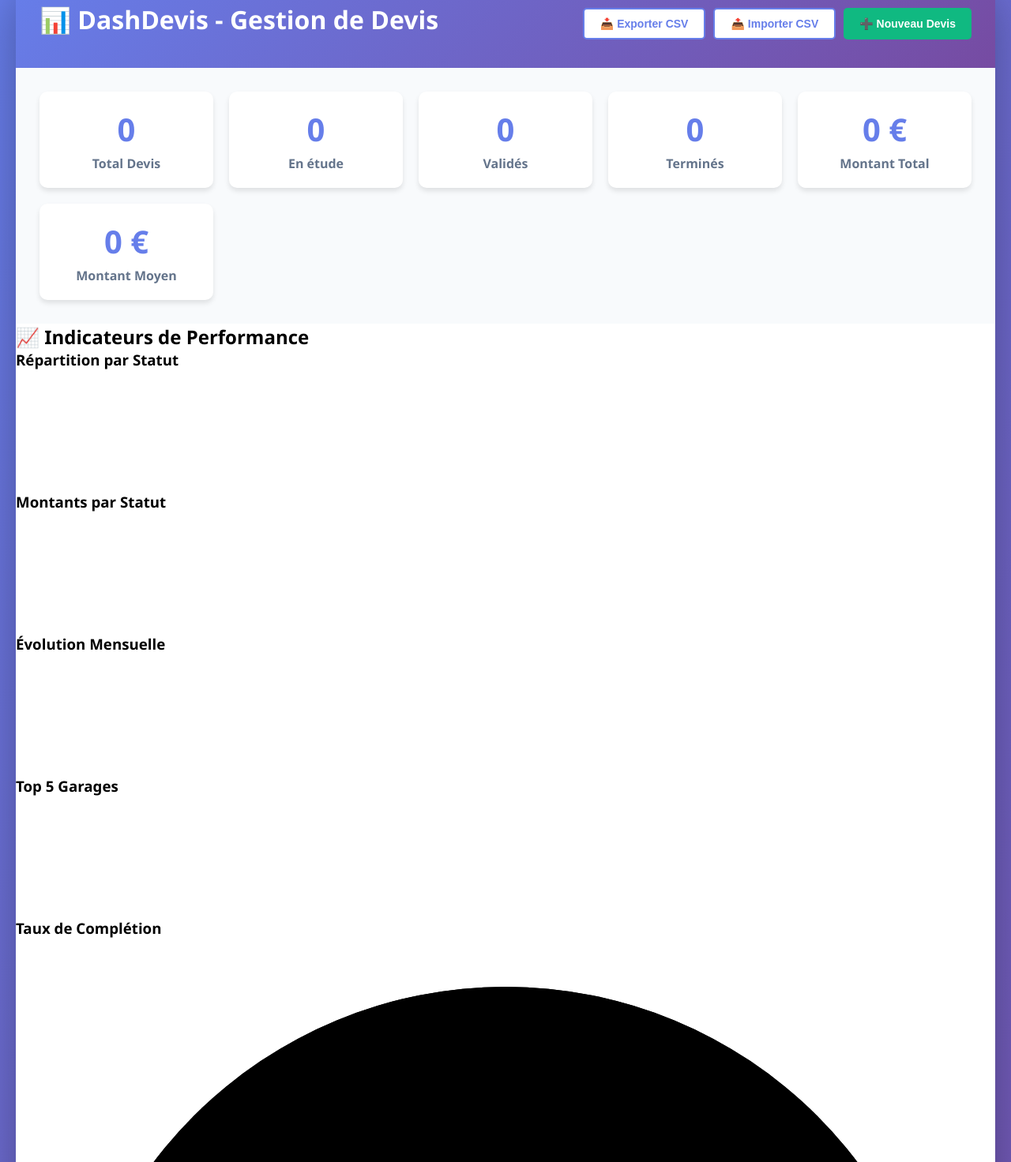
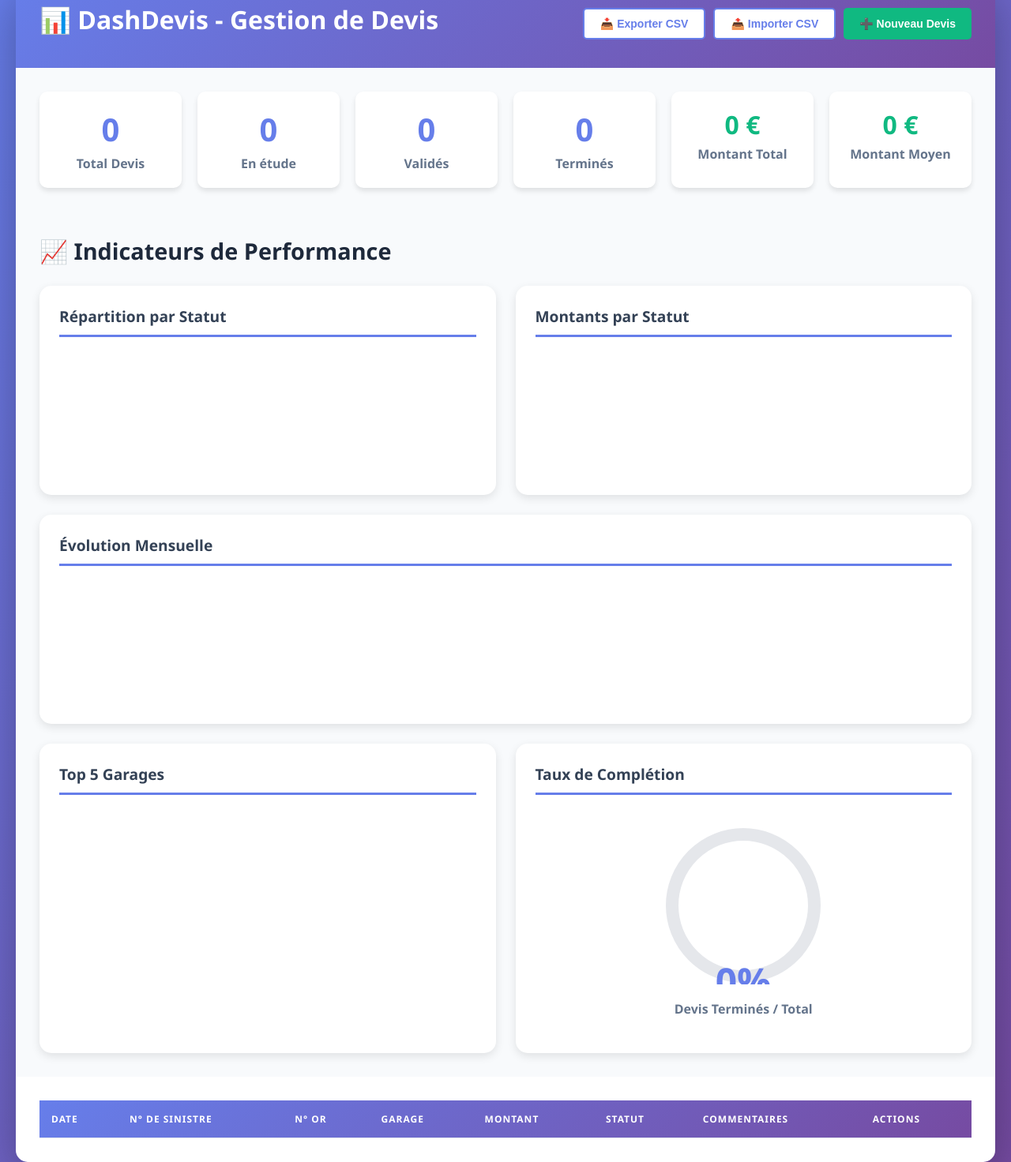
Before and after one commit to 0x7b4/DashDevis, a website: page public/index.html in a window 1280 px wide. Shown: the part 47-1519 px from the top of the page at 79% size. Drawn offline with nearby package versions, Linux system fonts and the light colour scheme; no server answers.

Commit message:
🎨 Add styles for KPI charts and responsive grid layout

```diff
--- a/public/styles.css
+++ b/public/styles.css
@@ -93,7 +93,7 @@ header h1 {
 
 .stats {
     display: grid;
-    grid-template-columns: repeat(auto-fit, minmax(200px, 1fr));
+    grid-template-columns: repeat(auto-fit, minmax(180px, 1fr));
     gap: 20px;
     padding: 30px;
     background: #f8fafc;
@@ -121,6 +121,104 @@ header h1 {
 .stat-card p {
     color: #64748b;
     font-weight: 600;
+}
+
+.stat-card-large h3 {
+    font-size: 2em;
+    color: #10b981;
+}
+
+/* Section KPI */
+.kpi-section {
+    padding: 30px;
+    background: #f8fafc;
+}
+
+.kpi-section h2 {
+    color: #1e293b;
+    margin-bottom: 25px;
+    font-size: 1.8em;
+}
+
+.charts-grid {
+    display: grid;
+    grid-template-columns: repeat(auto-fit, minmax(400px, 1fr));
+    gap: 25px;
+}
+
+.chart-card {
+    background: white;
+    padding: 25px;
+    border-radius: 15px;
+    box-shadow: 0 4px 12px rgba(0, 0, 0, 0.1);
+    transition: transform 0.3s;
+}
+
+.chart-card:hover {
+    transform: translateY(-3px);
+    box-shadow: 0 8px 20px rgba(0, 0, 0, 0.15);
+}
+
+.chart-card h3 {
+    color: #334155;
+    margin-bottom: 20px;
+    font-size: 1.2em;
+    border-bottom: 3px solid #667eea;
+    padding-bottom: 10px;
+}
+
+.chart-card-wide {
+    grid-column: span 2;
+}
+
+/* Progress Circle */
+.progress-container {
+    display: flex;
+    flex-direction: column;
+    align-items: center;
+    justify-content: center;
+    padding: 20px;
+}
+
+.progress-circle {
+    width: 200px;
+    height: 200px;
+    margin-bottom: 20px;
+}
+
+.progress-circle svg {
+    width: 100%;
+    height: 100%;
+    transform: rotate(-90deg);
+}
+
+.progress-bg {
+    fill: none;
+    stroke: #e5e7eb;
+    stroke-width: 8;
+}
+
+.progress-bar {
+    fill: none;
+    stroke: #10b981;
+    stroke-width: 8;
+    stroke-linecap: round;
+    stroke-dasharray: 283;
+    stroke-dashoffset: 283;
+    transition: stroke-dashoffset 1s ease;
+}
+
+.progress-text {
+    transform: rotate(90deg) translate(0px, -50px);
+    font-size: 24px;
+    font-weight: bold;
+    fill: #667eea;
+}
+
+.progress-label {
+    color: #64748b;
+    font-weight: 600;
+    text-align: center;
 }
 
 .table-container {
@@ -286,6 +384,14 @@ tbody tr:hover {
         margin-top: 15px;
     }
 
+    .charts-grid {
+        grid-template-columns: 1fr;
+    }
+
+    .chart-card-wide {
+        grid-column: span 1;
+    }
+
     table {
         font-size: 12px;
     }
```
